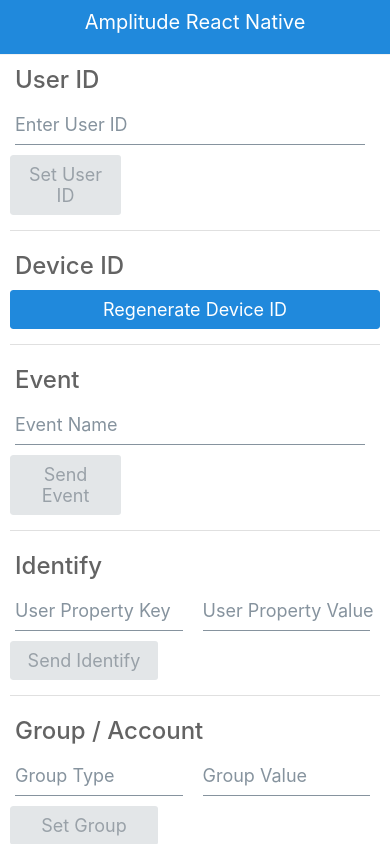
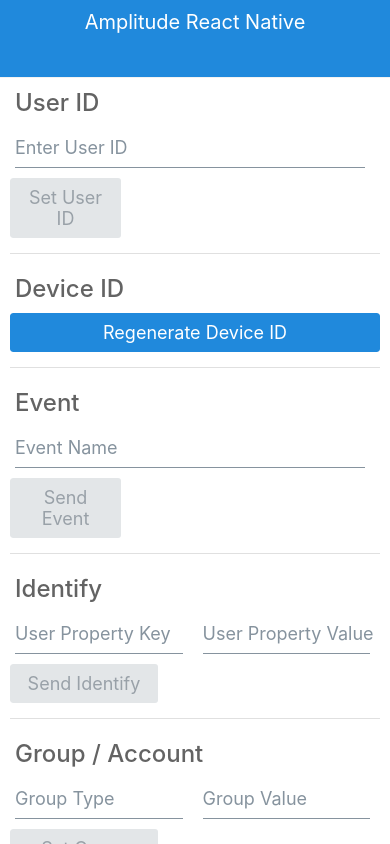
Before and after one commit to amplitude/Amplitude-ReactNative, a React Native app in the folder example/: screen / in a window 390 px wide. Built offline with nearby package versions, Linux system fonts and the light colour scheme.

Commit message:
Add safe area view to prevent overlap with status bar

```diff
--- a/example/src/App.tsx
+++ b/example/src/App.tsx
@@ -1,6 +1,6 @@
 import * as React from 'react';
 import { StyleSheet, ScrollView } from 'react-native';
-import { SafeAreaProvider } from 'react-native-safe-area-context';
+import { SafeAreaProvider, SafeAreaView } from 'react-native-safe-area-context';
 
 import { initAmplitude } from './utils/amplitude';
 import { AppHeader } from './AppHeader';
@@ -20,6 +20,7 @@
 export default function App() {
   return (
     <SafeAreaProvider>
+      <SafeAreaView style={styles.container}>
         <ScrollView style={styles.container}>
           <AppHeader />
           <UserIDSection />
@@ -31,6 +32,7 @@
           <RevenueSection />
           <FlushEventsSection />
         </ScrollView>
+      </SafeAreaView>
     </SafeAreaProvider>
   );
 }
--- a/example/src/AppHeader.tsx
+++ b/example/src/AppHeader.tsx
@@ -12,6 +12,6 @@
   header: {
     color: '#ffffff',
     fontSize: 20,
-    paddingBottom: 10,
+    paddingBottom: '15%',
   },
 });
```
Lines whose indentation alone changed are shown as unchanged.
